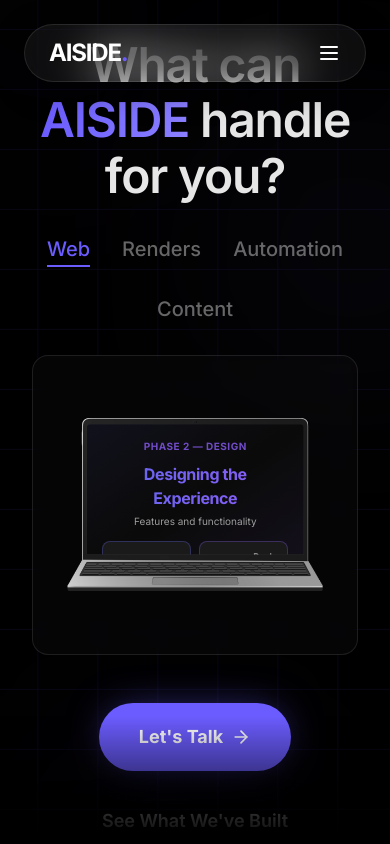
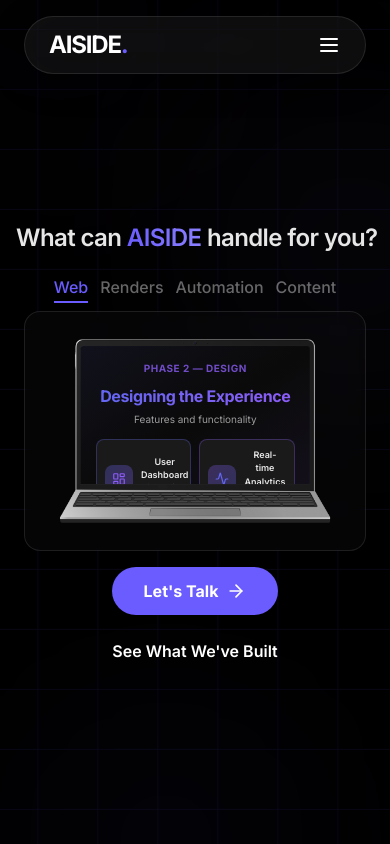
Before and after one commit to leboriisna-byte/aiside, a Next.js app: page / in a window 390 px wide. Shown: the top 844 px of the page. Built offline with nearby package versions, Linux system fonts and the light colour scheme.

Commit message:
Improve responsive design - optimize hero for laptops and large monitors

```diff
--- a/components/hero.tsx
+++ b/components/hero.tsx
@@ -20,7 +20,7 @@ export function Hero() {
   ]
 
   return (
-    <section className="relative h-screen flex items-center justify-center overflow-hidden pt-24 pb-12">
+    <section className="relative min-h-screen flex items-center justify-center overflow-hidden pt-12 pb-6">
       {/* Background Gradient Elements */}
       <div className="absolute inset-0 overflow-hidden pointer-events-none">
         <div className="absolute top-[-10%] left-[-10%] w-[50vw] h-[50vw] bg-[#2F2A4A]/15 rounded-full blur-[120px] animate-blob mix-blend-screen" />
@@ -46,15 +46,15 @@ export function Hero() {
         }}
       />
 
-      <div className="container mx-auto px-6 relative z-10 text-center">
+      <div className="container mx-auto px-4 sm:px-6 relative z-10 text-center">
         {/* Main Question */}
         <motion.div
           initial={{ opacity: 0, y: 20 }}
           animate={{ opacity: 1, y: 0 }}
           transition={{ duration: 0.6, ease: "easeOut" }}
-          className="mb-8"
+          className="mb-6 md:mb-8 mt-8 md:mt-12"
         >
-          <h1 className="text-5xl md:text-6xl lg:text-7xl font-semibold tracking-tight text-white/90 leading-[1.15] max-w-4xl mx-auto">
+          <h1 className="text-2xl sm:text-3xl md:text-4xl lg:text-5xl xl:text-6xl 2xl:text-7xl font-semibold tracking-tight text-white/90 leading-[1.1] whitespace-nowrap">
             What can <span className="bg-clip-text text-transparent bg-gradient-to-r from-[#6B5CFF] to-[#8B7FFF]">AISIDE</span> handle for you?
           </h1>
         </motion.div>
@@ -64,7 +64,7 @@ export function Hero() {
           initial={{ opacity: 0, y: 20 }}
           animate={{ opacity: 1, y: 0 }}
           transition={{ duration: 0.6, delay: 0.2, ease: "easeOut" }}
-          className="flex flex-wrap items-center justify-center gap-8 md:gap-12 mb-8"
+          className="flex flex-wrap items-center justify-center gap-3 md:gap-6 lg:gap-8 xl:gap-10 mb-3 md:mb-4 xl:mb-6"
         >
           {systems.map((system) => (
             <button
@@ -72,7 +72,7 @@ export function Hero() {
               onMouseEnter={() => setSelectedSystem(system.id)}
               onClick={() => setSelectedSystem(system.id)}
               className={`
-                relative text-xl md:text-2xl font-medium transition-all duration-300 cursor-pointer
+                relative text-base md:text-lg lg:text-xl xl:text-2xl font-medium transition-all duration-300 cursor-pointer
                 ${selectedSystem === system.id
                   ? 'text-[#6B5CFF]'
                   : 'text-white/40 hover:text-white/70'
@@ -92,10 +92,10 @@ export function Hero() {
 
         {/* Proof Surface Container with Dynamic Sizing */}
         <div
-          className="mx-auto mb-12 relative w-full max-w-4xl px-2 sm:px-4"
+          className="mx-auto mb-4 md:mb-6 xl:mb-8 relative w-full max-w-4xl xl:max-w-5xl px-2 sm:px-4"
         >
           <div
-            className="relative w-full h-[300px] sm:h-[350px] md:h-[400px] rounded-2xl border border-white/10 bg-white/[0.02] backdrop-blur-sm overflow-hidden"
+            className="relative w-full h-[240px] sm:h-[280px] md:h-[320px] lg:h-[360px] xl:h-[420px] 2xl:h-[480px] rounded-2xl border border-white/10 bg-white/[0.02] backdrop-blur-sm overflow-hidden"
           >
             {/* Renders Proof - Before/After Slider */}
             <div
@@ -136,11 +136,11 @@ export function Hero() {
           initial={{ opacity: 0, y: 20 }}
           animate={{ opacity: 1, y: 0 }}
           transition={{ duration: 0.6, delay: 0.6, ease: "easeOut" }}
-          className="flex flex-col sm:flex-row items-center justify-center gap-4"
+          className="flex flex-col sm:flex-row items-center justify-center gap-3"
         >
           <Link
             href="#lead-capture"
-            className="group px-10 py-5 bg-[#6B5CFF] text-white rounded-full font-bold text-lg overflow-hidden transition-all duration-300 hover:scale-[1.02] hover:bg-[#7B6CFF] hover:-translate-y-0.5 shadow-[0_0_40px_-10px_rgba(107,92,255,0.6)] hover:shadow-[0_10px_60px_-5px_rgba(107,92,255,0.8)]"
+            className="group px-8 py-3 xl:px-10 xl:py-4 bg-[#6B5CFF] text-white rounded-full font-bold text-base xl:text-lg overflow-hidden transition-all duration-300 hover:scale-[1.02] hover:bg-[#7B6CFF] hover:-translate-y-0.5"
           >
             <span className="flex items-center gap-2">
               Let's Talk
@@ -150,7 +150,7 @@ export function Hero() {
 
           <Link
             href="#proof"
-            className="group px-10 py-5 text-white/70 rounded-full font-semibold text-lg transition-all duration-300 hover:text-white relative overflow-hidden"
+            className="group px-8 py-3 xl:px-10 xl:py-4 text-white rounded-full font-semibold text-base xl:text-lg transition-all duration-300 hover:text-[#6B5CFF] relative overflow-hidden"
           >
             <span className="relative z-10">See What We've Built</span>
             <div className="absolute bottom-0 left-1/2 -translate-x-1/2 w-0 h-[2px] bg-gradient-to-r from-transparent via-[#6B5CFF] to-transparent group-hover:w-full transition-all duration-500" />
@@ -158,9 +158,6 @@ export function Hero() {
         </motion.div>
       </div>
 
-      {/* Gradient Fade to Black */}
-      <div className="absolute bottom-0 left-0 right-0 h-32 bg-gradient-to-b from-transparent to-black pointer-events-none z-20" />
-
 
     </section>
   )
--- a/components/navbar.tsx
+++ b/components/navbar.tsx
@@ -27,8 +27,8 @@ export function Navbar() {
       animate={{ y: 0 }}
       transition={{ duration: 0.5 }}
       className={cn(
-        "fixed top-0 left-0 right-0 z-50 transition-all duration-300 px-6 py-4",
-        isScrolled ? "py-4" : "py-6"
+        "fixed top-0 left-0 right-0 z-50 transition-all duration-300 px-6 py-3",
+        isScrolled ? "py-3" : "py-4"
       )}
     >
       <div
```
